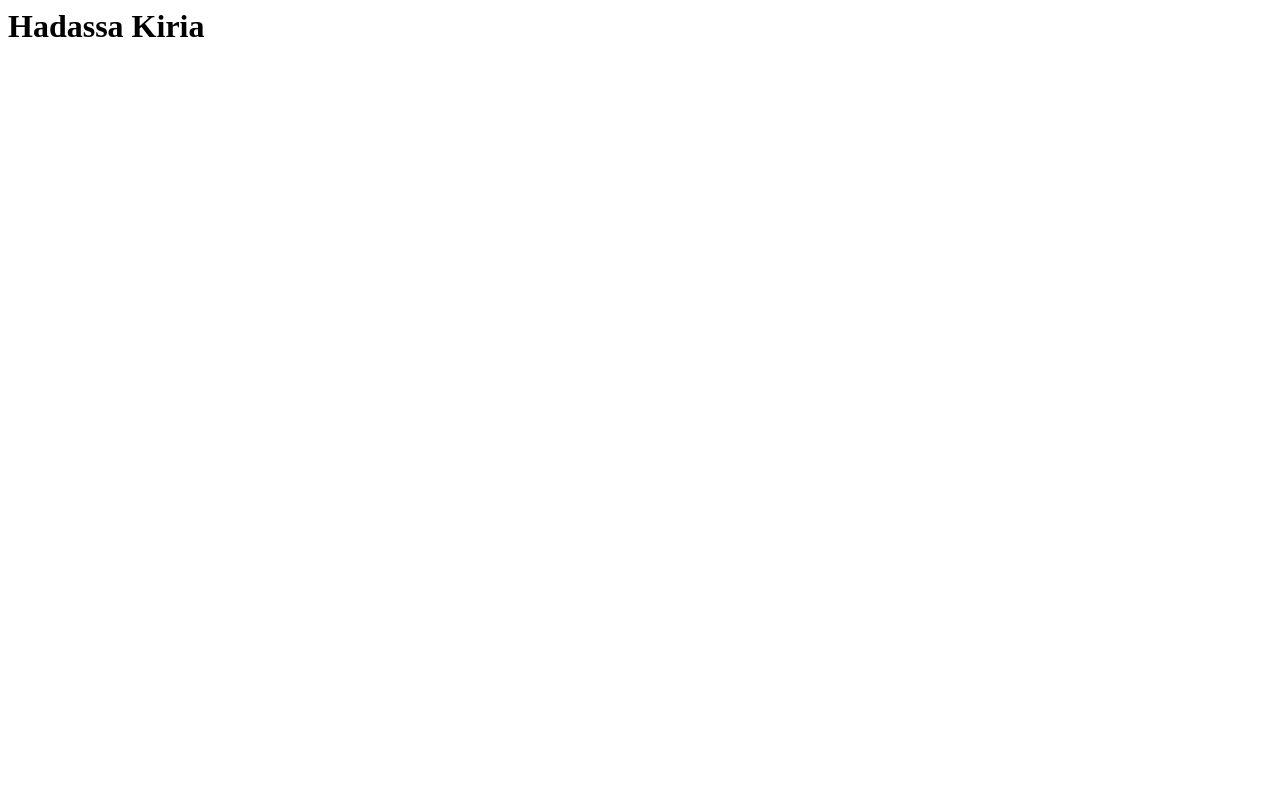
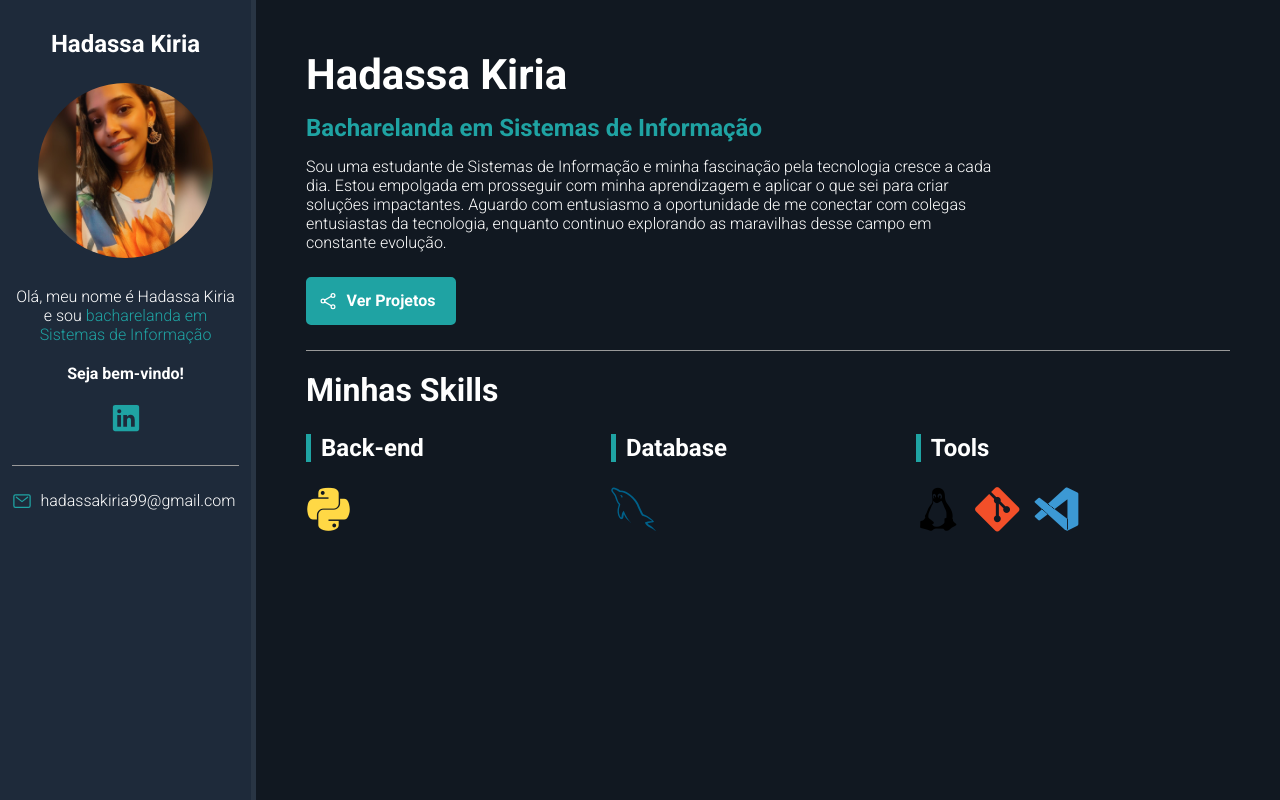
Before and after one commit to HadassaKiria/HadassaKiria.github.io, a plain HTML site: page index.html in a window 1280 px wide. Drawn offline with nearby package versions, Linux system fonts and the light colour scheme.

Commit message:
Finalizando o portfólio

```diff
--- /dev/null
+++ b/css/style.css
@@ -0,0 +1,235 @@
+/* Reset */
+* {
+    padding: 0;
+    margin: 0;
+    font-family: 'Roboto', sans-serif;
+    box-sizing: border-box;
+}
+
+/* Variables */
+:root {
+    --main-color: #1fa3a3;
+    --main-text-color: #FFF;
+    --border-color: #999;
+    --bio-bg-color: #1E2A3A;
+    --bio-border-color: #293544;
+    --about-bg-color: #111821;
+}
+
+/* General */
+.highlight {
+    color: var(--main-color);
+}
+
+/* Containers */
+#container {
+    display: flex;
+    flex-direction: row;
+    color: var(--main-text-color);
+}
+
+#bio-container {
+    flex: 1 1 20%;
+    min-height: 100vh;
+    background-color: var(--bio-bg-color);
+    text-align: center;
+    padding: 30px 12px;
+    border-right: 5px solid var(--bio-border-color);
+}
+
+#about-container {
+    flex: 1 1 80%;
+    min-height: 100vh;
+    background-color: var(--about-bg-color);
+    padding: 50px;
+}
+
+/* Bio Container */
+#bio-container h2 {
+    margin-bottom: 25px;
+}
+
+#bio-container p {
+    margin-bottom: 20px;
+}
+
+#bio-container #welcome-text {
+    font-weight: bold;
+}
+
+#bio-image {
+    width: 175px;
+    height: 175px;
+    border-radius:50%;
+    margin-bottom: 25px;
+}
+
+#social-container {
+    display: flex;
+    justify-content: center;
+    list-style: none;
+    border-bottom: 1px solid var(--border-color);
+    margin-bottom: 25px;
+    padding-bottom: 25px;
+}
+
+#social-container li{
+    flex: 1 1 0;
+    max-width: 60px;
+}
+
+#social-container li a {
+    color: var(--main-color);
+    font-size: 30px;
+}
+
+#email-container {
+    display: flex;
+    justify-content: center;
+}
+
+#email-container ion-icon,
+#email-container a {
+    flex: 1 1 0;
+}
+
+#email-container a {
+    color: var(--main-text-color);
+    text-decoration: none;
+    max-width: 225px;
+}
+
+#email-container ion-icon {
+    color: var(--main-color);
+    font-size: 20px;
+    margin-right: 5px;
+    max-width: 20px;
+}
+
+/*  about container */
+#name {
+    font-size: 42px;
+    margin-bottom: 15px;
+}
+
+#title {
+    font-size: 24px;
+    margin-bottom: 15px;
+    font-weight: bold;
+}
+
+.description {
+    max-width: 75%;
+    margin-bottom: 10px;
+}
+
+#btn-projects {
+    font-weight: bold;
+    font-size: 16px;
+    color: var(--main-text-color);
+    background-color: var(--main-color);
+    border: 2px solid var(--main-color);
+    border-radius: 5px;
+    text-decoration: none;
+    transition: .5s;
+    margin: 25px 0;
+    padding: 12px 10px;
+    width: 150px;
+    text-align: center;
+    display: flex;
+}
+
+#btn-projects ion-icon,
+#btn-projects span {
+    flex: 1 1 0;
+}
+
+#btn-projects ion-icon {
+    font-size: 20px;
+    max-width: 20px;
+}
+
+#btn-projects:hover {
+    background-color: transparent;
+}
+
+#skills-section-title {
+    border-top: 1px solid var(--border-color);
+    padding-top: 20px;
+    margin-bottom: 20px;
+    font-size: 32px;
+}
+
+#skills-container {
+    display: flex;
+    flex-wrap: wrap;
+    margin-top: 25px;
+}
+
+.skills-box {
+    flex: 1 1 33%;
+    max-width: 33%;
+    margin-bottom: 35px;
+}
+
+.skills-title {
+    font-size: 24px;
+    margin-bottom: 25px;
+    font-weight: bold;
+    padding-left: 10px;
+    border-left: 5px solid var(--main-color)
+}
+
+.skills-box i {
+    font-size: 45px;
+    margin-right: 10px;
+}
+
+/* Mobile */
+@media(max-width: 450px) {
+
+    #container {
+        flex-direction: column;
+    }
+
+    #bio-container {
+        min-height: auto;
+        border-right: none;
+        border-bottom: 5px solid var(--bio-border-color);
+    }
+
+    #bio-container h2 {
+        display: none;
+    }
+
+    #bio-container p {
+        max-width: 60%;
+        margin: 10px auto;
+    }
+
+    #about-container {
+        text-align: center;
+        padding: 30px;
+    }
+
+    #about-container .description {
+        margin: 10px auto;
+        max-width: 100%;
+        line-height: 26px;
+    }
+
+    #btn-projects {
+        margin: 20px auto;
+    }
+
+    .skills-box {
+        flex: 1 1 100%;
+        max-width: 100%;
+        margin-bottom: 40px;
+        text-align: left;
+    }
+
+    .skills-box i {
+        font-size: 60px;
+    }
+}
--- a/index.html
+++ b/index.html
@@ -1 +1,58 @@
-<h1>Hadassa Kiria</h1>
+<!DOCTYPE html>
+<html lang="en">
+<head>
+    <meta charset="UTF-8">
+    <meta name="viewport" content="width=device-width, initial-scale=1.0">
+    <title>Portfólio Hadassa Kiria</title>
+    <!-- Google Fonts -->
+    <link rel="preconnect" href="https://fonts.googleapis.com">
+    <link rel="preconnect" href="https://fonts.gstatic.com" crossorigin>
+    <link href="https://fonts.googleapis.com/css2?family=Roboto:ital,wght@0,300;0,700;0,900;1,300;1,700&display=swap" rel="stylesheet">
+    <!-- Dev Icon Fonts -->
+    <link rel="stylesheet" href="https://cdn.jsdelivr.net/gh/devicons/devicon@v2.15.1/devicon.min.css">
+    <!-- CSS do Projeto -->
+    <link rel="stylesheet" href="css/style.css">
+</head>
+<body>
+    <main id="container">
+        <aside id="bio-container">
+            <h2>Hadassa Kiria</h2>
+            <img id="bio-image" src="img/yo.jpg" alt="Hadassa Kiria">
+            <p>Olá, meu nome é Hadassa Kiria e sou <span class="highlight">bacharelanda em Sistemas de Informação</span></p>
+            <p id="welcome-text">Seja bem-vindo!</p>
+            <ul id="social-container">
+                <li><a href="https://www.linkedin.com/in/hadassa-kiria-5b4564236/" target="_blank"><ion-icon name="logo-linkedin"></ion-icon></a></li>
+            </ul>
+            <div id="email-container">
+                <ion-icon name="mail-outline"></ion-icon><a href="mailto:hadassakiria99@gmail.com">hadassakiria99@gmail.com</a>
+            </div>
+        </aside>
+        <section id="about-container">
+            <h1 id="name">Hadassa Kiria</h1>
+            <p id="title"><span class="highlight">Bacharelanda em Sistemas de Informação</span></p>
+            <p class="description">Sou uma estudante de Sistemas de Informação e minha fascinação pela tecnologia cresce a cada dia. Estou empolgada em prosseguir com minha aprendizagem e aplicar o que sei para criar soluções impactantes. Aguardo com entusiasmo a oportunidade de me conectar com colegas entusiastas da tecnologia, enquanto continuo explorando as maravilhas desse campo em constante evolução.</p>
+            <a href="https://github.com/HadassaKiria" id="btn-projects"><ion-icon name="share-social-outline"></ion-icon><span>Ver Projetos</span></a>
+            <h2 id="skills-section-title">Minhas Skills</h2>
+            <div id="skills-container">
+                <div class="skills-box">
+                    <p class="skills-title">Back-end</p>
+                    <i class="devicon-python-plain colored"></i>
+                </div>
+                <div class="skills-box">
+                    <p class="skills-title">Database</p>
+                    <i class="devicon-mysql-plain colored"></i>
+                </div>
+                <div class="skills-box">
+                    <p class="skills-title">Tools</p>
+                    <i class="devicon-linux-plain colored"></i>
+                    <i class="devicon-git-plain colored"></i>
+                    <i class="devicon-vscode-plain colored"></i>
+                </div>
+            </div>
+        </section>
+    </main>
+    <!-- Ion Icons -->
+    <script type="module" src="https://unpkg.com/ionicons@7.1.0/dist/ionicons/ionicons.esm.js"></script>
+    <script nomodule src="https://unpkg.com/ionicons@7.1.0/dist/ionicons/ionicons.js"></script>
+</body>
+</html>
```
Also changed, not shown: img/yo.jpg (added).
